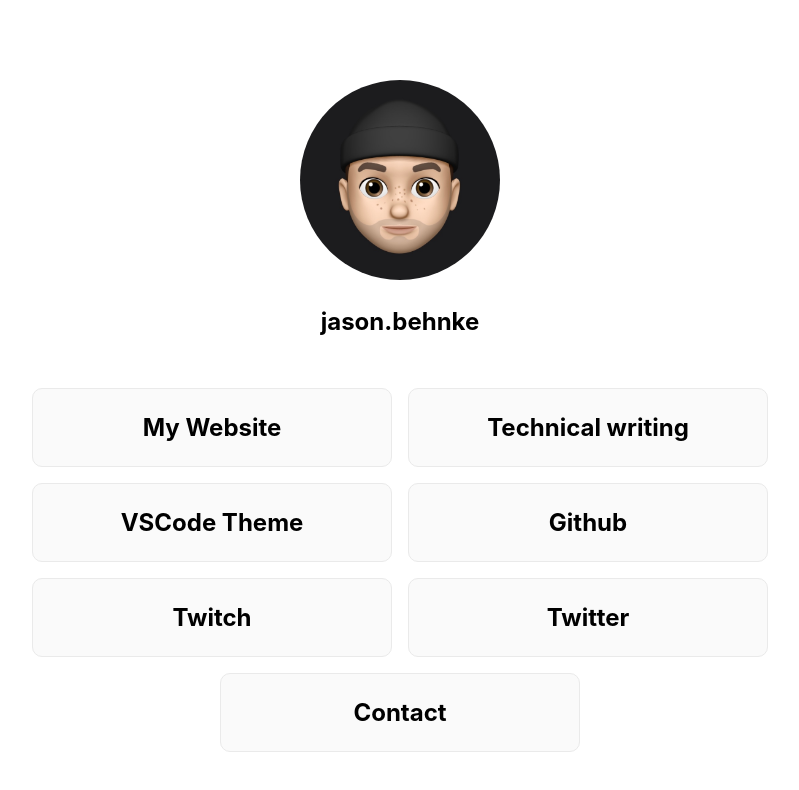
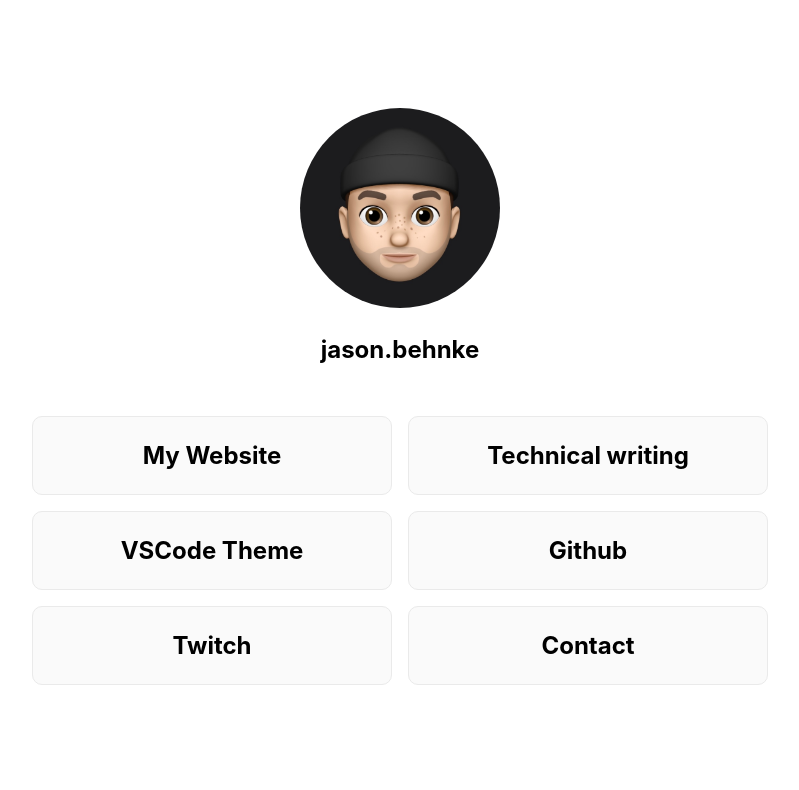
Before and after one commit to Boro23-wq/Custom-Linktree, a Next.js app: page / in a window 1280 px wide. Shown: the top 790 px of the page, without its empty margins (240-1039 px from the left). Built offline with nearby package versions, Linux system fonts and the light colour scheme.

Commit message:
rm twitter

```diff
--- a/pages/index.js
+++ b/pages/index.js
@@ -35,9 +35,6 @@
           </a>
           <a href="https://www.twitch.tv/dev01d_" className="card">
             <h3>Twitch</h3>
-          </a>
-          <a href="https://twitter.com/dev01d" className="card">
-            <h3>Twitter</h3>
           </a>
           <a href="mailto:contact@jasonbehnke.io" className="card">
             <h3>Contact</h3>
```
